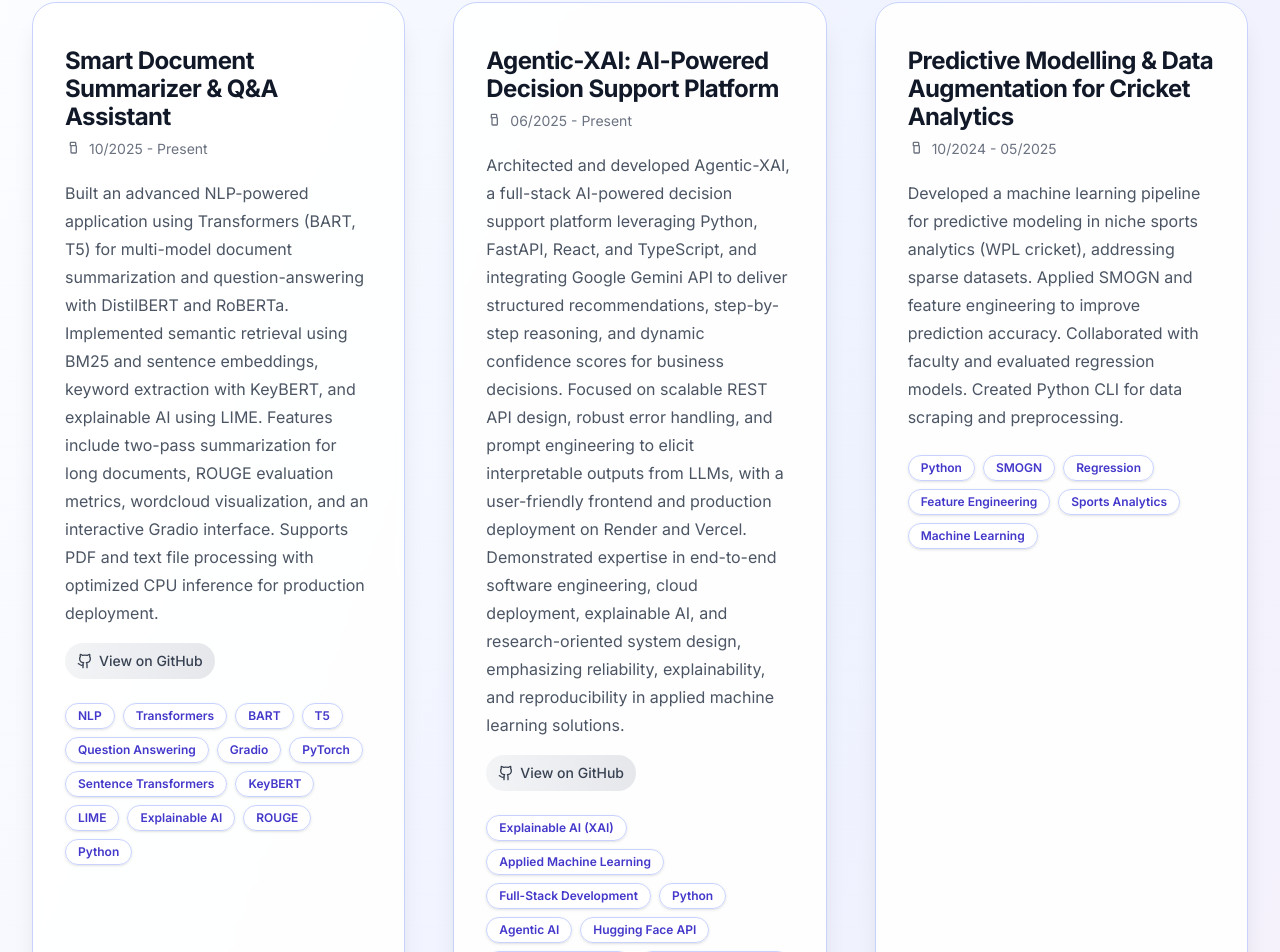
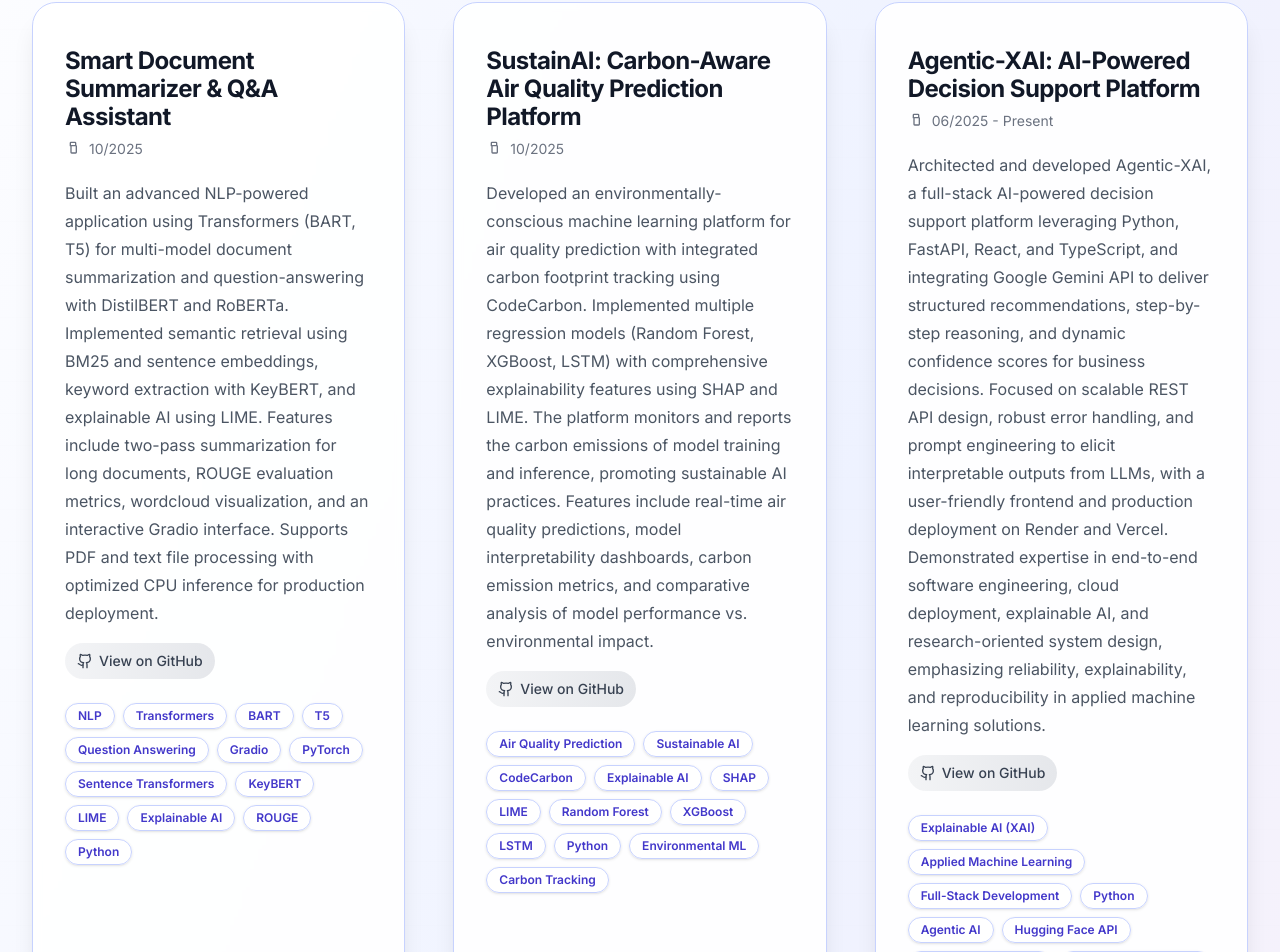
Before and after one commit to Harthik777/portfolio-website, a Next.js app: page /projects in a window 1280 px wide. Shown: the part 779-1731 px from the top of the page. Built offline with nearby package versions, Linux system fonts and the light colour scheme.

Commit message:
Add SustainAI project and update SmartNLPAssistant GitHub link

```diff
--- a/src/app/projects/page.tsx
+++ b/src/app/projects/page.tsx
@@ -20,8 +20,29 @@ const projects = [
       'ROUGE',
       'Python',
     ],
-    githubLink: 'https://github.com/Harthik777/Smart-Document-QA',
-    date: '10/2025 - Present',
+    githubLink: 'https://github.com/Harthik777/SmartNLPAssistant',
+    date: '10/2025',
+  },
+  {
+    title: 'SustainAI: Carbon-Aware Air Quality Prediction Platform',
+    description:
+      'Developed an environmentally-conscious machine learning platform for air quality prediction with integrated carbon footprint tracking using CodeCarbon. Implemented multiple regression models (Random Forest, XGBoost, LSTM) with comprehensive explainability features using SHAP and LIME. The platform monitors and reports the carbon emissions of model training and inference, promoting sustainable AI practices. Features include real-time air quality predictions, model interpretability dashboards, carbon emission metrics, and comparative analysis of model performance vs. environmental impact.',
+    tags: [
+      'Air Quality Prediction',
+      'Sustainable AI',
+      'CodeCarbon',
+      'Explainable AI',
+      'SHAP',
+      'LIME',
+      'Random Forest',
+      'XGBoost',
+      'LSTM',
+      'Python',
+      'Environmental ML',
+      'Carbon Tracking',
+    ],
+    githubLink: 'https://github.com/Harthik777/SustainAI',
+    date: '10/2025',
   },
   {
     title: 'Agentic-XAI: AI-Powered Decision Support Platform',
```
